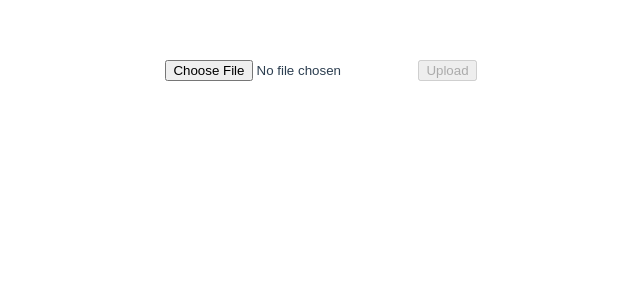
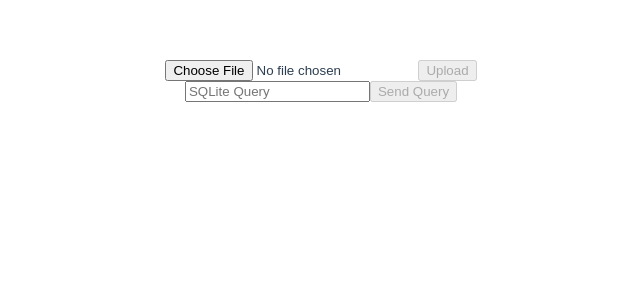
Before and after one commit to Fercho5656/SQLite-DBMS, a Vue app in the folder Frontend/: page / in a window 1280 px wide. Shown: the top 300 px of the page, without its empty margins (319-959 px from the left). Built offline with nearby package versions, Linux system fonts and the light colour scheme.

Commit message:
Added input to send queries

```diff
--- a/Frontend/src/views/Upload.vue
+++ b/Frontend/src/views/Upload.vue
@@ -2,6 +2,10 @@
   <div class="file-upload">
     <input type="file" @change="onFileChange" name="database" />
     <button @click="onUploadFile" :disabled="!selectedFile">Upload</button>
+  </div>
+  <div class="query">
+    <input type="text" v-model="query" placeholder="SQLite Query" />
+    <button @click="onSendQuery" :disabled="!query">Send Query</button>
   </div>
 </template>
 
@@ -12,8 +16,11 @@
 </script>
 <script setup lang='ts'>
 import { ref } from "vue";
-import { uploadFile } from "../services/database";
+import { uploadFile, sendQuery } from "../services/database";
+
 const selectedFile = ref();
+const query = ref('');
+const result = ref();
 
 const onFileChange = (e: any) => {
   selectedFile.value = e.target.files[0];
@@ -21,8 +28,13 @@
 };
 
 const onUploadFile = async () => {
-  uploadFile(selectedFile.value);
+  await uploadFile(selectedFile.value);
 };
+
+const onSendQuery = async () => {
+  result.value = sendQuery(query.value);
+  console.log(result.value)
+}
 </script>
 
 <style>
```
